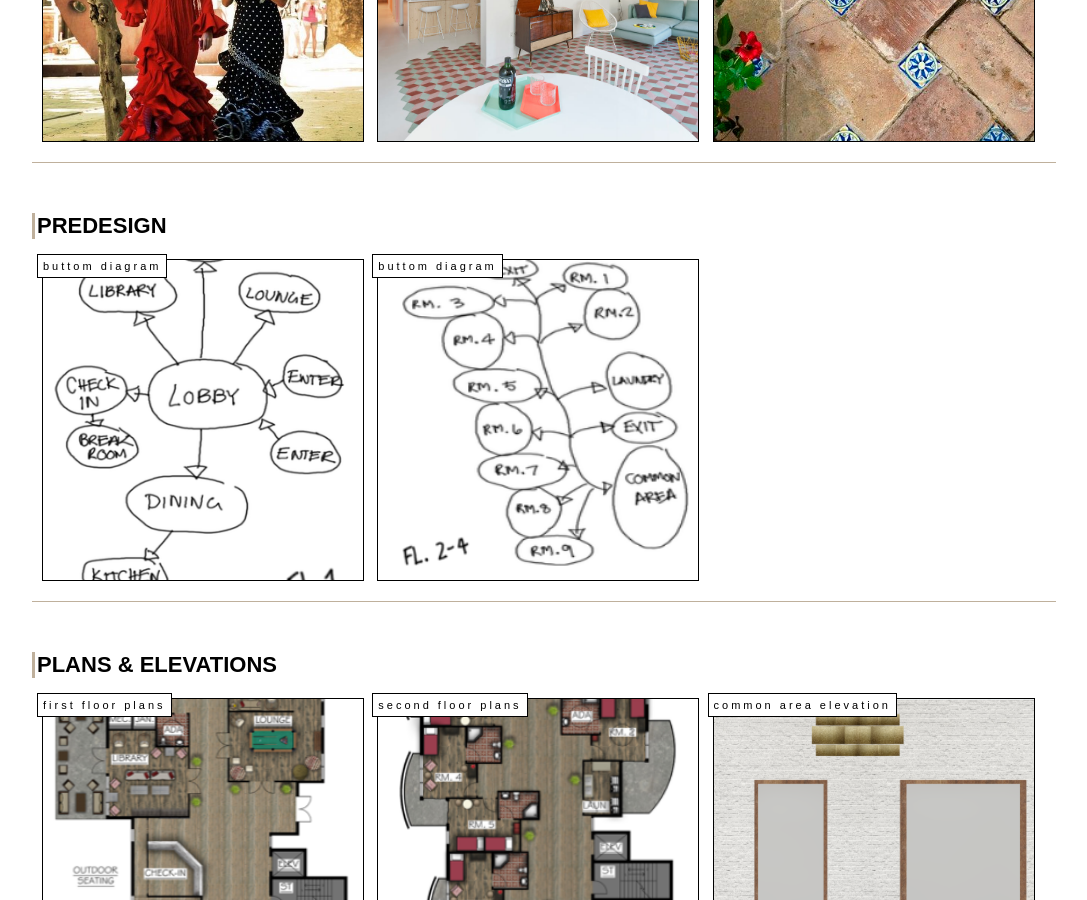
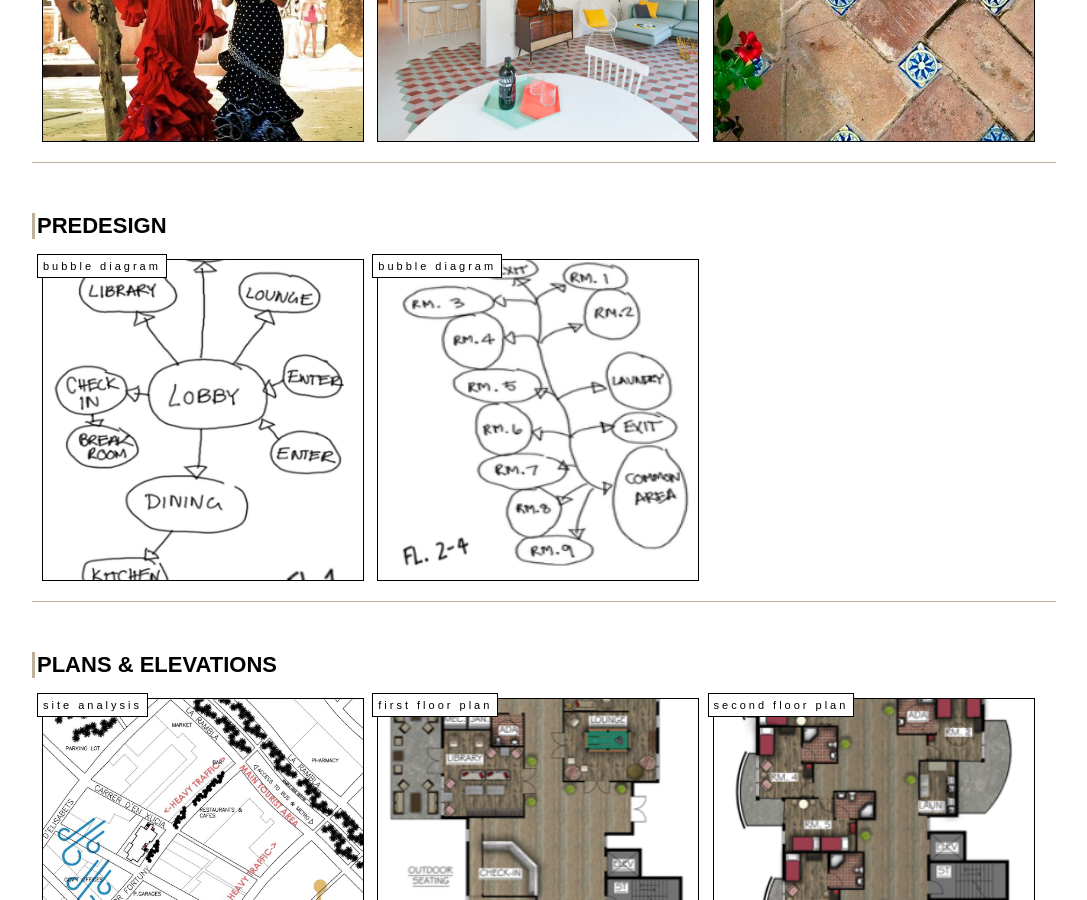
Before and after one commit to kristierosado/kristierosado.github.io, a Jekyll site: the page built from index.html, in a window 1280 px wide and 900 px high, scrolled down 10226 px. Shown: the whole window, without its empty margins (96-1183 px from the left). Built offline with Jekyll 4.4.1, drawn with Linux system fonts in a browser that asks for light colours; nearby versions of some CDN libraries; some web fonts are replaced; some of the changed text lies outside the part shown.

Commit message:
Fixing typos + adding barcelona siteanalysis

```diff
--- a/_data/projects/1-montauk.yaml
+++ b/_data/projects/1-montauk.yaml
@@ -31,9 +31,9 @@ sections:
     - img: /assets/img/montauk/plans and elevations/siteplan.jpg
       header: site plan
     - img: /assets/img/montauk/plans and elevations/elevation1.jpg
-      header: elevation
+      header: kitchen & living room elevation
     - img: /assets/img/montauk/plans and elevations/elevation2.jpg
-      header: elevation
+      header: elder's home elevation
       cap: To assist with aging-in-place, the elder's home was designed to be barrier free. The kitchen countertops have a height of 32 inches, with a knee space clearance of 27 inches high and 8 inches deep. The bathroom features multiple grab bars and a walk-in bathtub.
 
 
--- a/_data/projects/3-barcelona.yaml
+++ b/_data/projects/3-barcelona.yaml
@@ -21,17 +21,19 @@ sections:
     title: predesign
     images:
     - img: /assets/img/barcelona/pre-design/bubblediagram1.png
-      header: buttom diagram
+      header: bubble diagram
     - img: /assets/img/barcelona/pre-design/bubblediagram2.png
-      header: buttom diagram
+      header: bubble diagram
 
 - section:
     title: plans & elevations
     images:
+    - img: /assets/img/barcelona/plans-elevations/siteanalysis.jpg
+      header: site analysis
     - img: /assets/img/barcelona/plans-elevations/firstfloorplan.png
-      header: first floor plans
+      header: first floor plan
     - img: /assets/img/barcelona/plans-elevations/secondfloorplan.png
-      header: second floor plans
+      header: second floor plan
     - img: /assets/img/barcelona/plans-elevations/commonareaelev.png
       header: common area elevation
     - img: /assets/img/barcelona/plans-elevations/kitchen elevation.png
@@ -54,5 +56,5 @@ sections:
       header: shared room
       cap: 'There are three types of rooms that are available to book: shared, single, and wheelchair accessible. Individual rooms have access to a balcony and a personal bathroom.'
     - img: /assets/img/barcelona/renderings/singleroom.png
-      header: shared room
+      header: single room
       cap: Secure lockers are provided for guests to safely stow away their valuables. Luggage can also be placed under the beds to save space.
```
Also changed, not shown: assets/img/barcelona/plans-elevations/siteanalysis.jpg (added).
